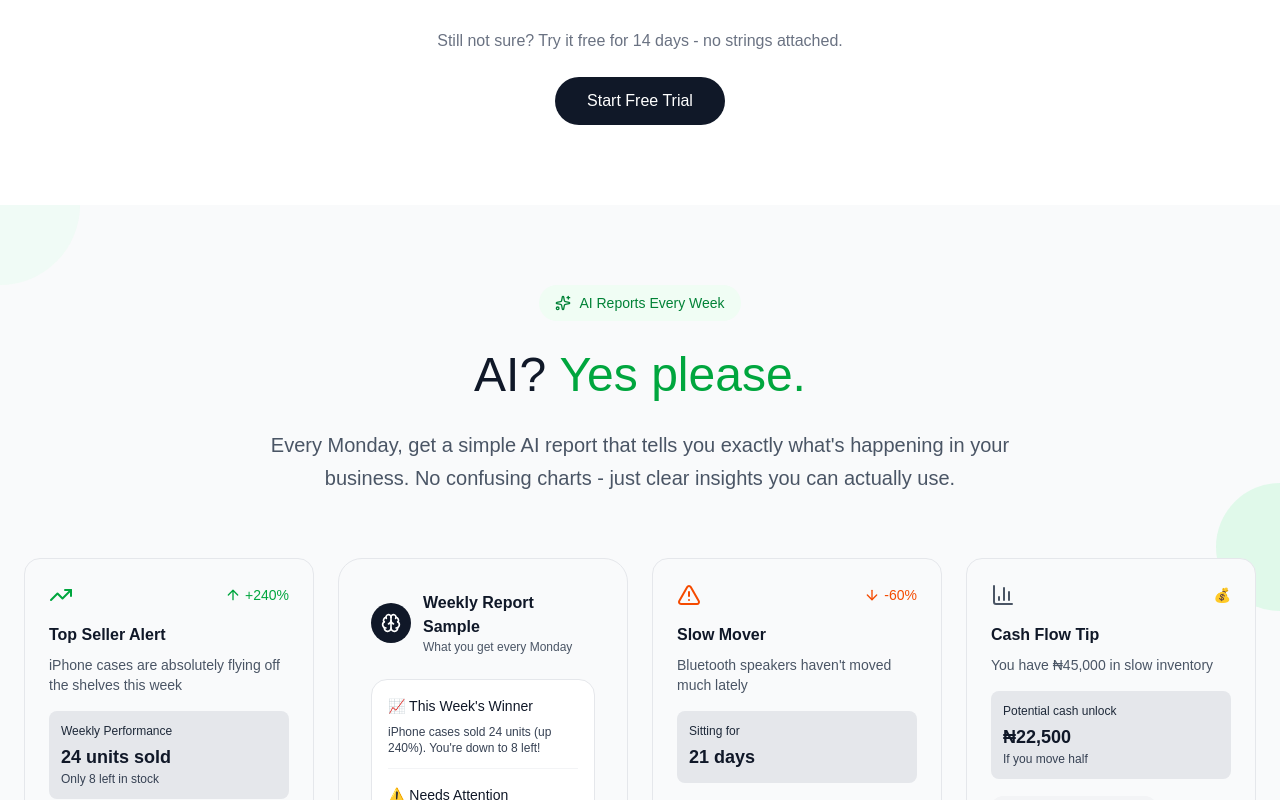
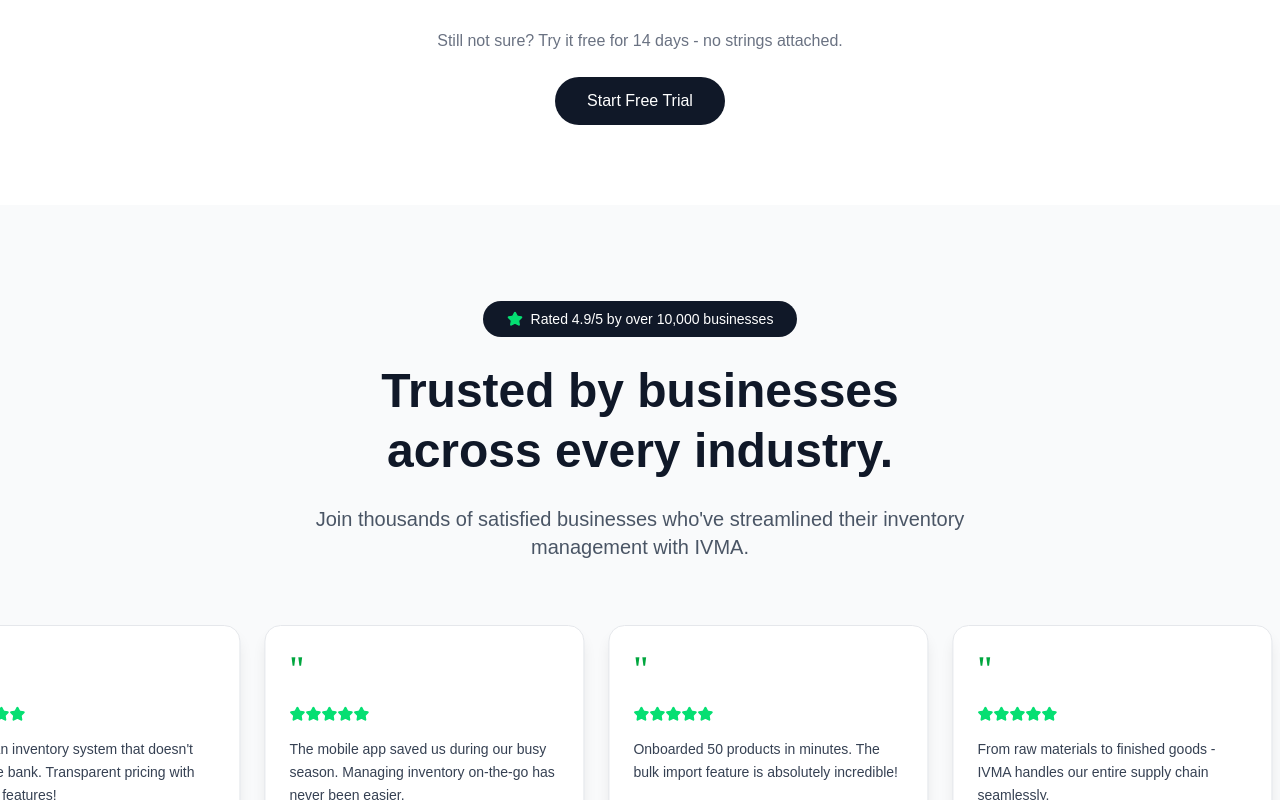
Before and after one commit to Dev-Dotman/IVMA-website, a Next.js app: page / in a window 1280 px wide. Shown: the part 3340-4140 px from the top of the page. Built offline with nearby package versions, Linux system fonts and the light colour scheme.

Commit message:
second update v3

```diff
--- a/src/app/page.js
+++ b/src/app/page.js
@@ -18,7 +18,7 @@
         <ToolsPage />
         <BonusFeatures />
         <Features />
-        <AISection />
+        {/* <AISection /> */}
         <Testimonials />
         <CTA />
       </main>
```
